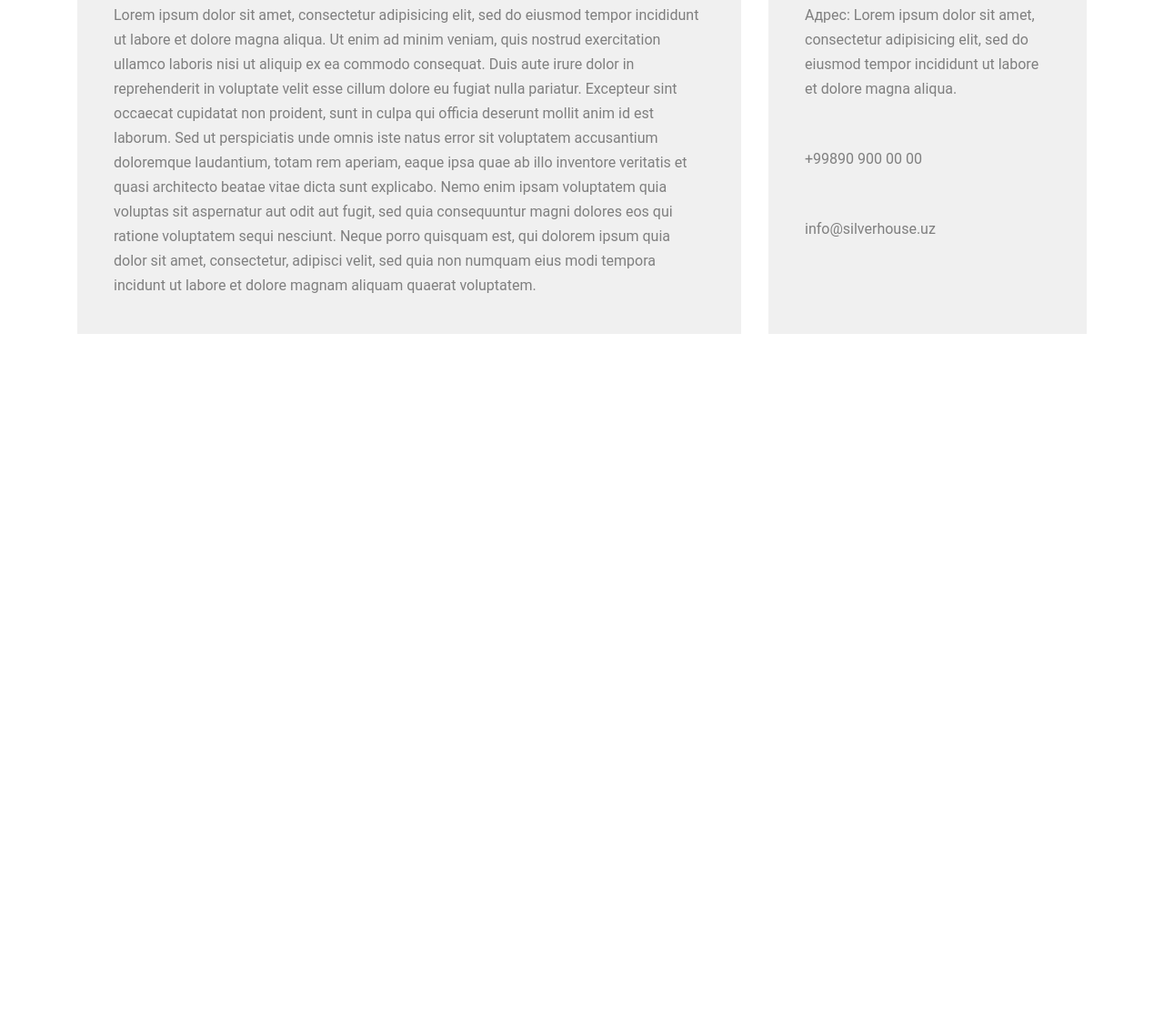
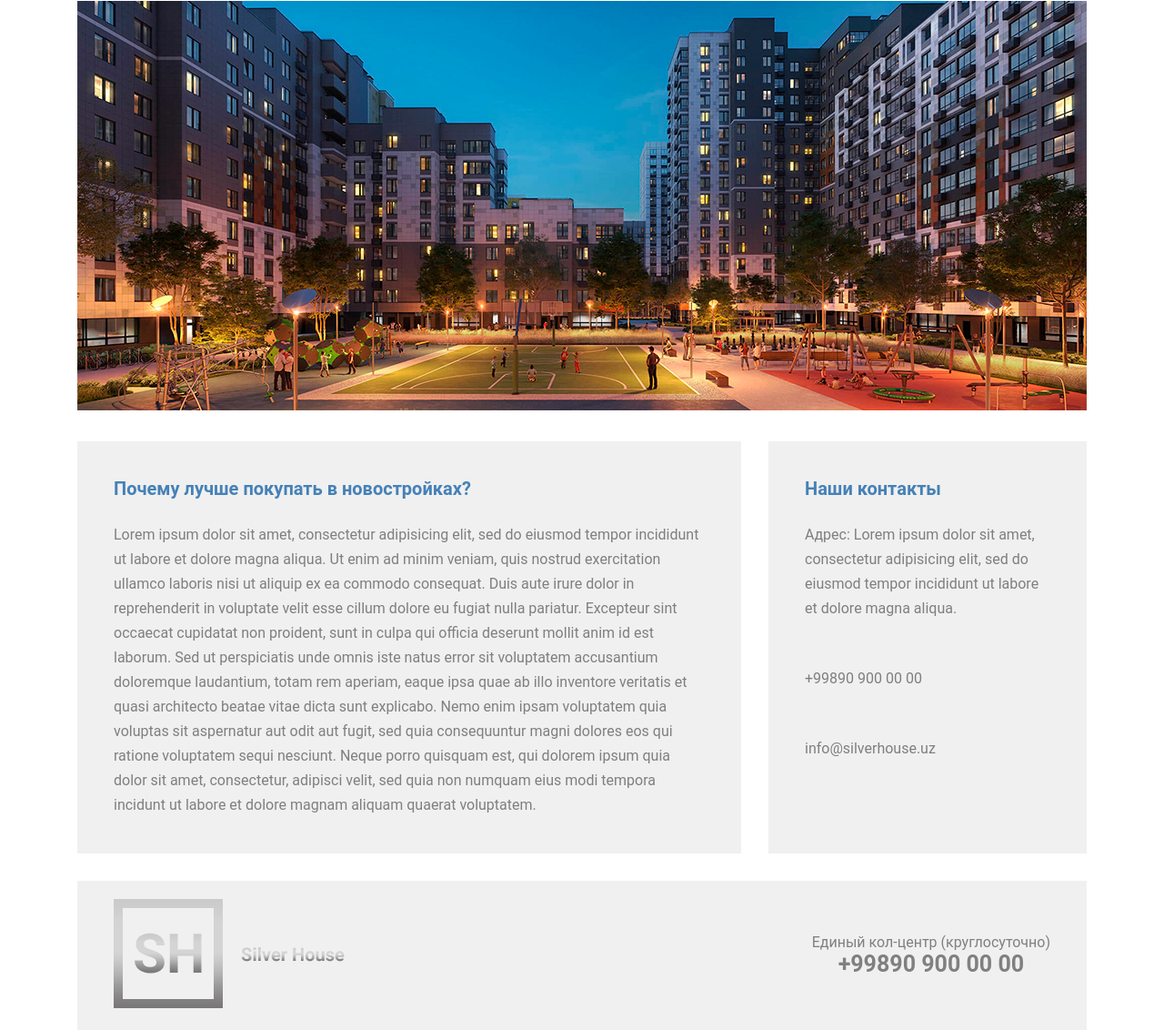
Before and after one commit to lenamiku/test-silver, a plain HTML site: page index.html in a window 1280 px wide. Shown: the part 346-1478 px from the top of the page at 91% size. Before the commit the page ends 800 px from the top, so only its background shows below. Drawn offline with Linux system fonts and the light colour scheme; a web font is replaced by a local one.

Commit message:
create-footer

```diff
--- a/css/main.css
+++ b/css/main.css
@@ -82,3 +82,27 @@
    margin-top: 50px;
    display: flex;
 }
+/* ===footer=== */
+.footer{
+  width: 1110px;
+  margin: 0 auto;
+  background: #f0f0f0;
+  padding: 20px 40px;
+  display: flex;
+  justify-content: space-between;
+  align-items: center;
+}
+.footer__contacts{
+   display: flex;
+   flex-direction: column;
+   align-items: center;
+}
+.footer__contacts p{
+   font-size: 16px;
+   color: #808080;
+}
+.footer__contacts a{
+   font-size: 25px;
+   color: #808080;
+   font-weight: 700;
+}
--- a/index.html
+++ b/index.html
@@ -42,5 +42,17 @@
       </div>
    </section>
    <!-- section end -->
+   <!-- footer -->
+   <footer class="footer">
+      <a href="#" class="footer__logo">
+         <img src="images/footer_logo.png" alt="">
+      </a>
+
+      <div class="footer__contacts">
+         <p>Единый кол-центр (круглосуточно)</p>
+         <a href="#">+99890 900 00 00</a>
+      </div>
+   </footer>
+   <!-- footer end -->
 </body>
 </html>
```
Also changed, not shown: fonts/Roboto-Bold.ttf (added), fonts/Roboto-Regular.ttf (added), images/footer_logo.png (added), images/header.jpg (added), images/logo.png (added).
